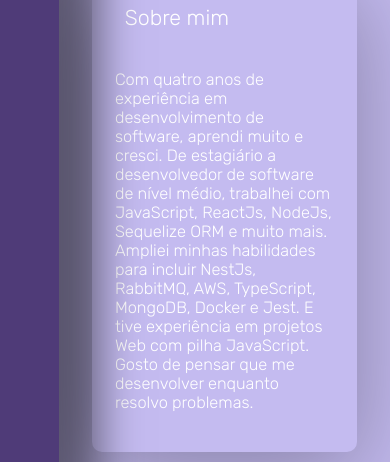
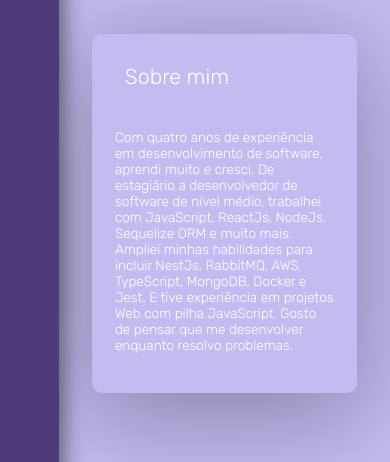
Before and after one commit to vinebks/portfolio, a Next.js app: page /dashboard/home in a window 390 px wide. Shown: the part 323-785 px from the top of the page. Built offline with nearby package versions, Linux system fonts and the light colour scheme.

Commit message:
fix: adjust font size to responsive

```diff
--- a/src/components/header/index.tsx
+++ b/src/components/header/index.tsx
@@ -13,18 +13,22 @@
 
   @media (min-width: 346px) {
     max-width: 15vw;
+    box-shadow: 0px 10px 20px 5px rgba(0, 0, 0, 0.5);
   }
 
   @media (min-width: 768px) {
-    max-width: 12vw;
+    max-width: 10vw;
+    box-shadow: 0px 10px 20px 10px rgba(0, 0, 0, 0.5);
   }
 
   @media (min-width: 1024px) {
     max-width: 8vw;
+    box-shadow: 0px 10px 20px 10px rgba(0, 0, 0, 0.5);
   }
 
   @media (min-width: 1280px) {
     max-width: 5vw;
+    box-shadow: 0px 10px 20px 10px rgba(0, 0, 0, 0.5);
   }
 `;
 
--- a/src/components/home-components/personalDescription.tsx
+++ b/src/components/home-components/personalDescription.tsx
@@ -71,19 +71,19 @@
   color: white;
 
   @media (min-width: 346px) {
-    font-size: 4.2vw;
+    font-size: 3.5vw;
   }
 
   @media (min-width: 768px) {
-    font-size: 3.2vw;
+    font-size: 2.5vw;
   }
 
   @media (min-width: 1024px) {
-    font-size: 2.2vw;
+    font-size: 2vw;
   }
 
   @media (min-width: 1280px) {
-    font-size: 1.2vw;
+    font-size: 1.5vw;
   }
 `;
 
```
